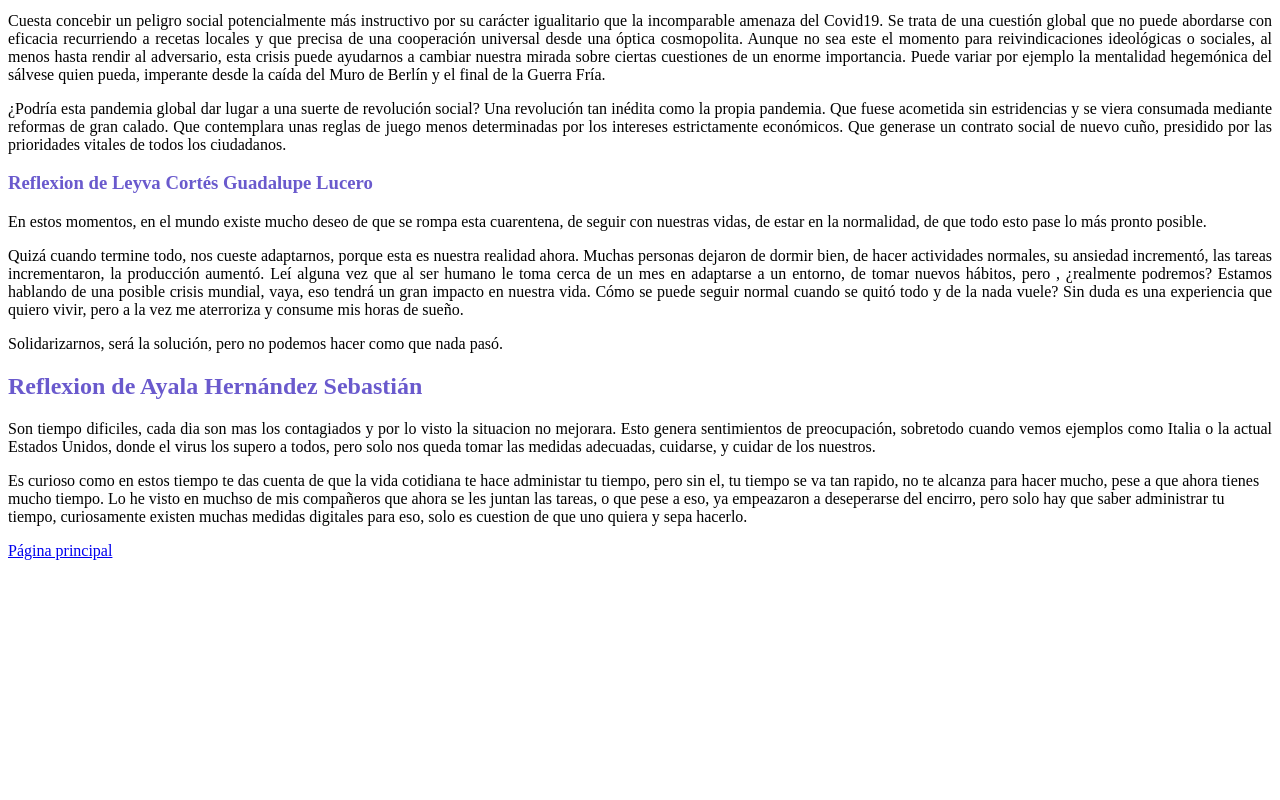
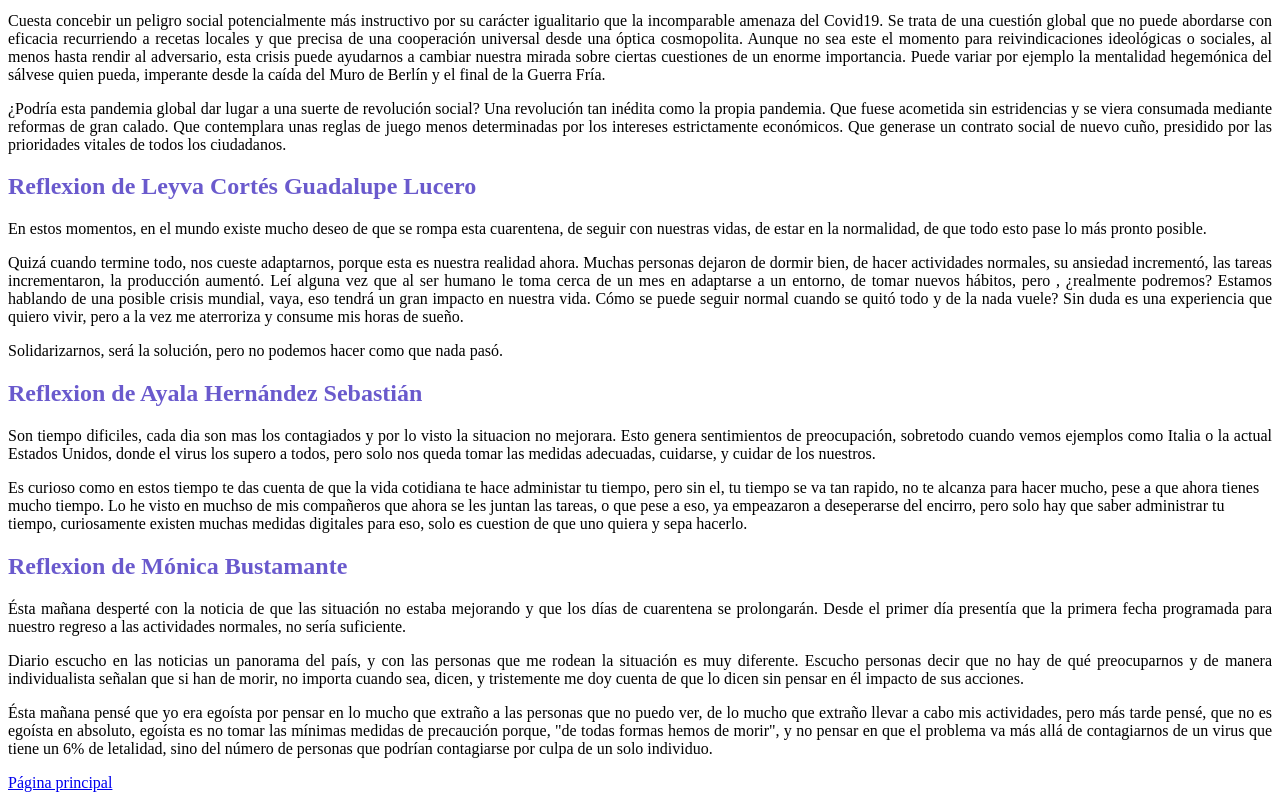
Before and after one commit to LuisJurado99/TeamSistemaInfo, a plain HTML site: page sisinfo_web/reflexiones.html in a window 1280 px wide. Shown: the part 586-1386 px from the top of the page. Before the commit the page ends 1154 px from the top, so only its background shows below. Drawn offline with Linux system fonts and the light colour scheme.

Commit message:
Se subió contenido a la página de reflexiones

```diff
--- a/sisinfo_web/reflexiones.html
+++ b/sisinfo_web/reflexiones.html
@@ -64,7 +64,7 @@ consumada mediante reformas de gran calado. Que contemplara unas reglas de juego
 determinadas por los intereses estrictamente económicos. Que generase un contrato social
 de nuevo cuño, presidido por las prioridades vitales de todos los ciudadanos.
 </p>
-<h3 style="color:SlateBlue;"> Reflexion de Leyva Cortés Guadalupe Lucero </h3>
+<h2 style="color:SlateBlue;"> Reflexion de Leyva Cortés Guadalupe Lucero </h2>
 <p Align="justify">
   En estos momentos, en el mundo existe mucho deseo de que se rompa esta cuarentena,
  de seguir con nuestras vidas, de estar en la normalidad, de que todo esto pase lo más pronto posible.
@@ -87,4 +87,13 @@ de nuevo cuño, presidido por las prioridades vitales de todos los ciudadanos.
 <p>
 	Es curioso como en estos tiempo te das cuenta de que la vida cotidiana te hace administar tu tiempo, pero sin el, tu tiempo se va tan rapido, no te alcanza para hacer mucho, pese a que ahora tienes mucho tiempo. Lo he visto en muchso de mis compañeros que ahora se les juntan las tareas, o que pese a eso, ya empeazaron a deseperarse del encirro, pero solo hay que saber administrar tu tiempo, curiosamente existen muchas medidas digitales para eso, solo es cuestion de que uno quiera y sepa hacerlo.
 </p>
+
+<h2 style="color:SlateBlue;"> Reflexion de Mónica Bustamante </h2>
+<p Align="justify"> Ésta mañana desperté con la noticia de que las situación no estaba mejorando y que los días de cuarentena se prolongarán.
+Desde el primer día presentía que la primera fecha programada para nuestro regreso a las actividades normales, no sería suficiente. </p>
+<p Align="justify">Diario escucho en las noticias un panorama del país, y con las personas que me rodean la situación es muy diferente. Escucho personas decir que no hay de qué preocuparnos y de manera individualista señalan que si han de morir, no importa cuando sea, dicen, y tristemente me doy cuenta de que lo dicen sin pensar en él impacto de sus acciones.
+</p>
+<p Align="justify"> Ésta mañana pensé que yo era egoísta por pensar en lo mucho que extraño a las personas que no puedo ver, de lo mucho que extraño llevar a cabo mis actividades, pero más tarde pensé, que no es egoísta en absoluto, egoísta es no tomar las mínimas medidas de precaución porque, "de todas formas hemos de morir", y no pensar en que el problema va más allá de contagiarnos de un virus que tiene un 6% de letalidad, sino del número de personas que podrían contagiarse por culpa de un solo individuo.
+</p>
+
 <a href="pagina_principal.html"> Página principal </a>
```
